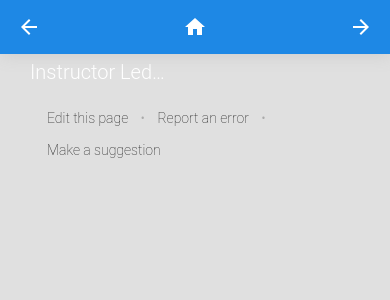
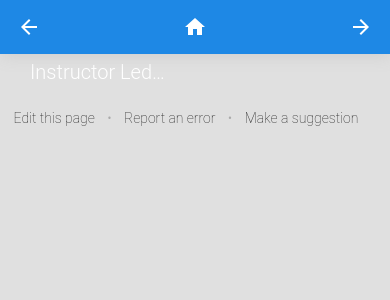
Before and after one commit to samdutton/ilt, a Jekyll site: the page built from index.md, in a window 390 px wide. Shown: the top 300 px of the page. Built offline with Jekyll 4.4.1, drawn with Linux system fonts in a browser that asks for light colours.

Commit message:
Fixed footer glitch

```diff
--- a/css/main.css
+++ b/css/main.css
@@ -286,7 +286,7 @@ header a:last-of-type {
 
 
 footer {
-  padding: 0px 15px 15px 47px;
+  text-align: center;
 }
 
 header h1 {
```
